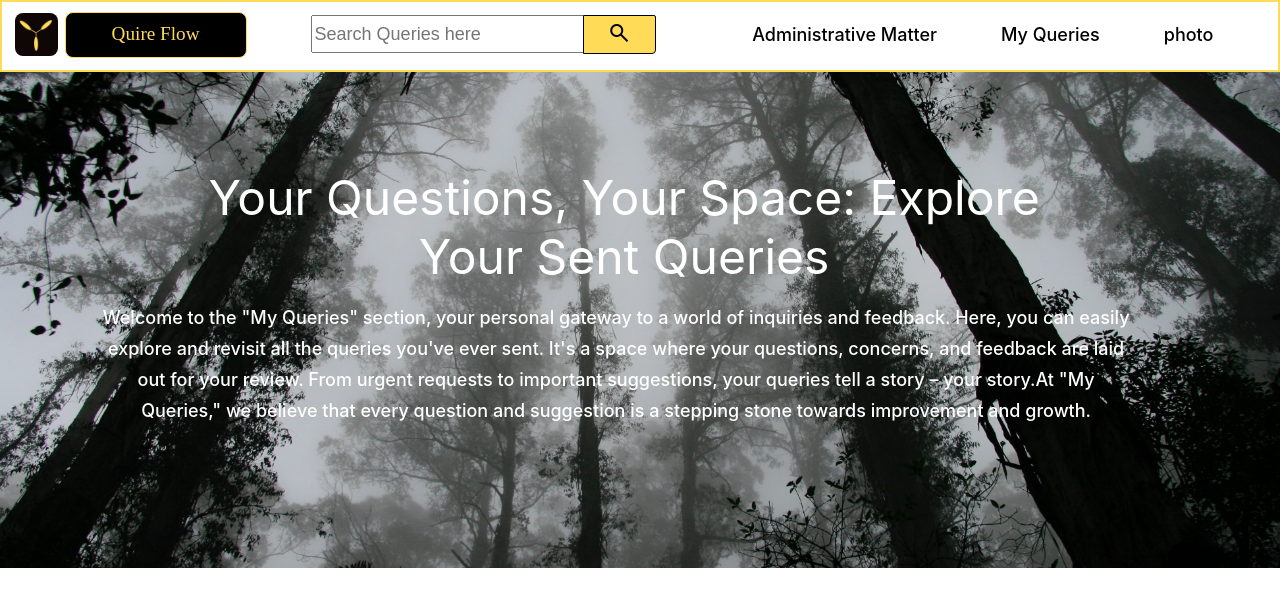
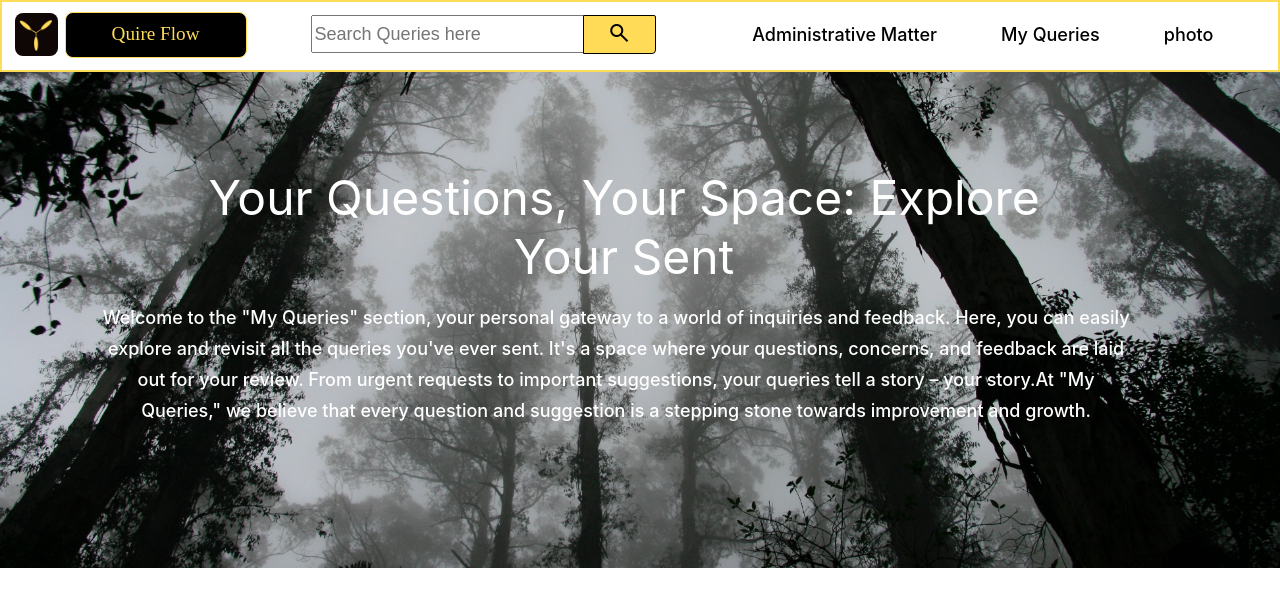
Before and after one commit to gauravgautam00/Quire_Flow, a React (Create React App) app in the folder client/: page /my_queries in a window 1280 px wide. Shown: the top 606 px of the page. Built offline with nearby package versions, Linux system fonts and the light colour scheme.

Commit message:
modified styles

```diff
--- a/client/src/Components/My_Queries.jsx
+++ b/client/src/Components/My_Queries.jsx
@@ -4,7 +4,7 @@ const My_Queries = () => {
   return (
     <div id="my_queries_container">
       <div id="my_queries_container_tagLine">
-        Your Questions, Your Space: Explore Your Sent Queries
+        Your Questions, Your Space: Explore Your Sent
       </div>
       <div id="my_queries_container_para">
         Welcome to the "My Queries" section, your personal gateway to a world of
```
